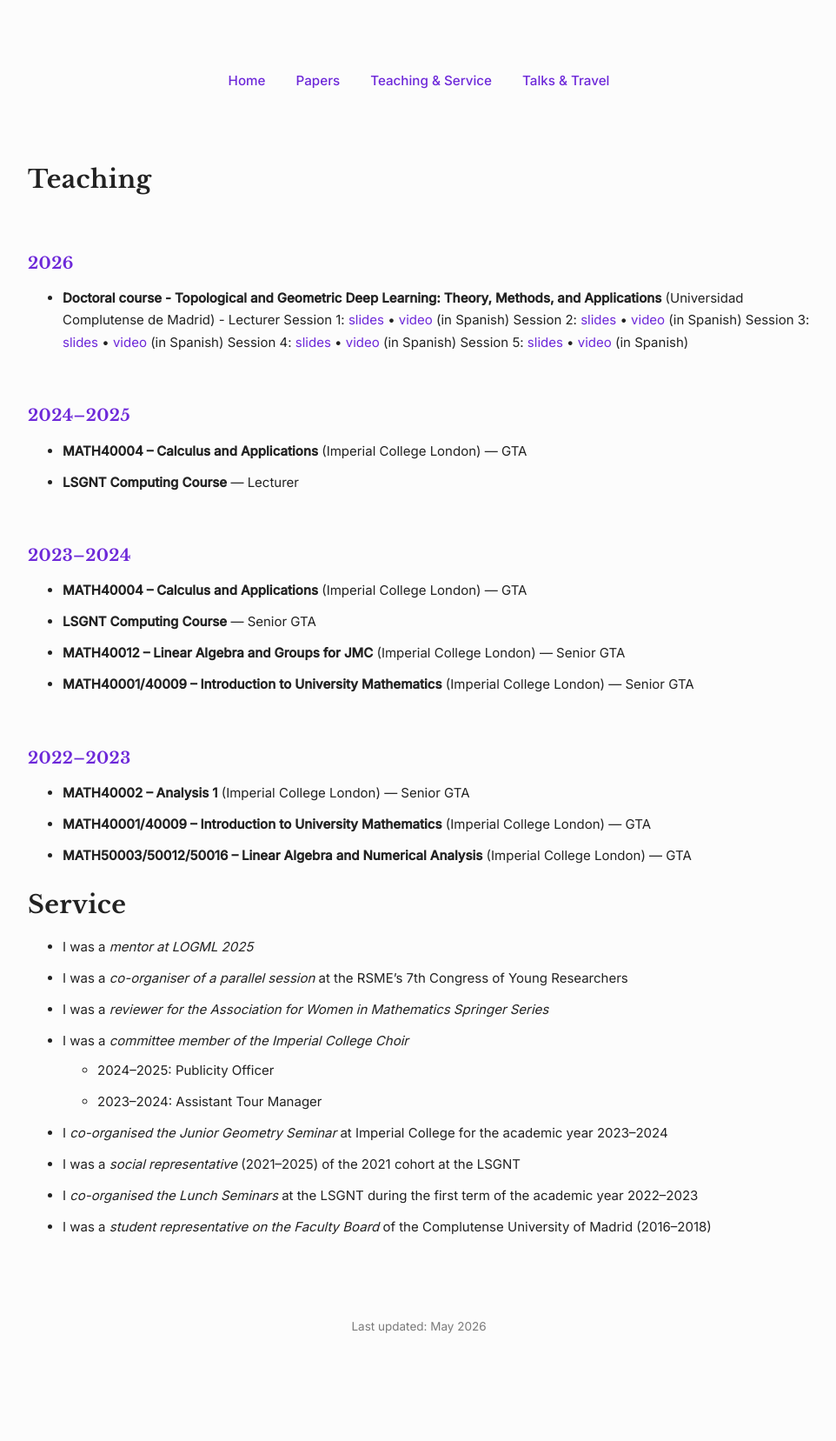
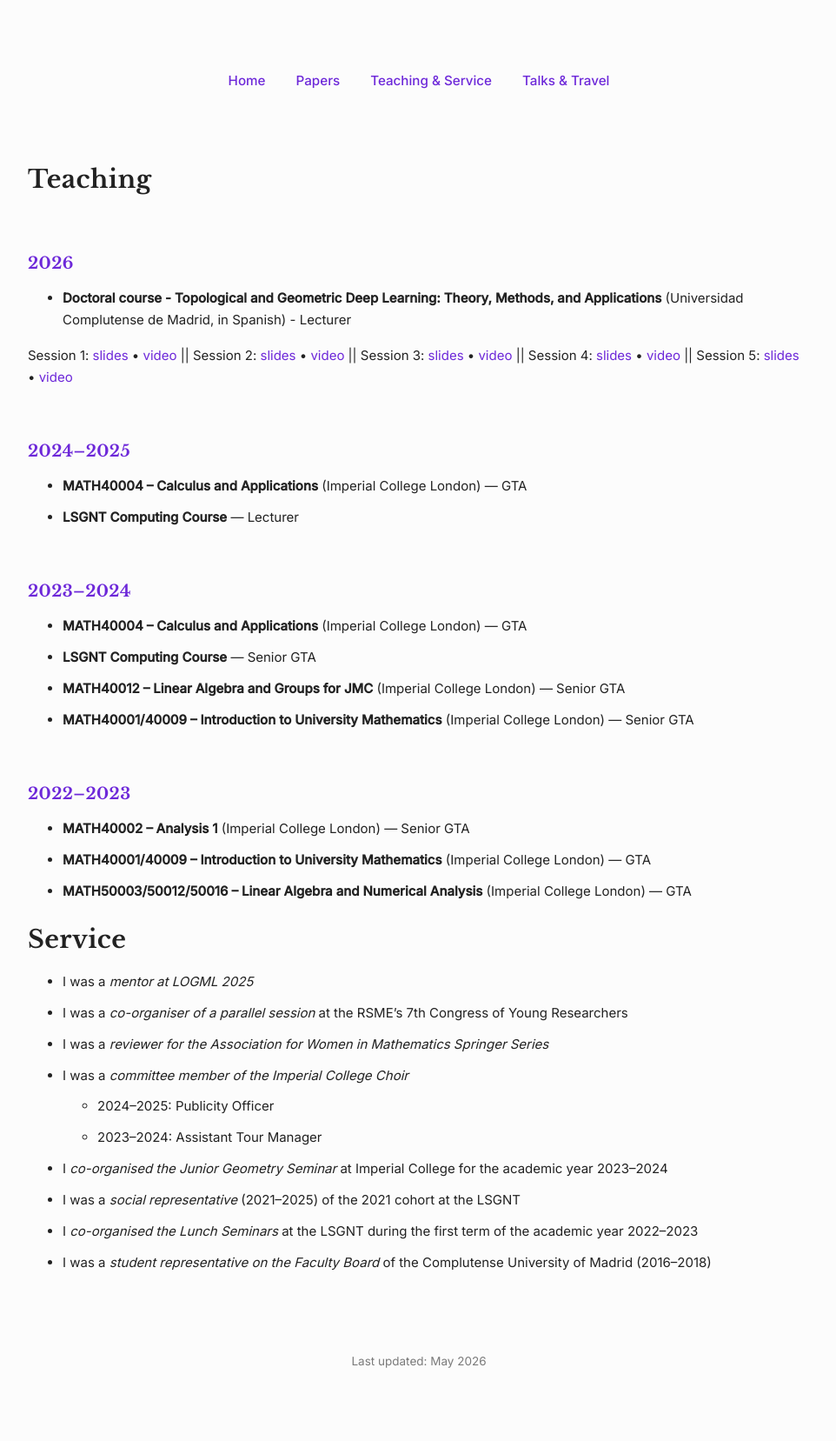
Before and after one commit to inesgare/inesgare.github.io, a Jekyll site: the page built from teaching.md, in a window 1280 px wide. Shown: the whole page at 87% size, without its empty margins (158-1120 px from the left). Built offline with Jekyll 4.4.1, drawn with Linux system fonts in a browser that asks for light colours; before the commit the page ends 1617 px from its top, so only the background shows below that.

Commit message:
change the teaching.md file

```diff
--- a/teaching.md
+++ b/teaching.md
@@ -6,12 +6,13 @@
 
 ## 2026
 
-- **Doctoral course - Topological and Geometric Deep Learning: Theory, Methods, and Applications** (Universidad Complutense de Madrid) - Lecturer
-Session 1: [slides](docs/session-1.pdf) &bull; [video](https://www.youtube.com/watch?v=ulDG8q5DmeE) (in Spanish)
-Session 2: [slides](docs/session-2.pdf) &bull; [video](https://www.youtube.com/watch?v=NeMBwgLs4nw) (in Spanish)
-Session 3: [slides](docs/session-3.pdf) &bull; [video](https://www.youtube.com/watch?v=k91GEMZp3JE) (in Spanish)
-Session 4: [slides](docs/session-4.pdf) &bull; [video](https://www.youtube.com/watch?v=jbNIGMaDqaY) (in Spanish)
-Session 5: [slides](docs/session-5.pdf) &bull; [video](https://www.youtube.com/watch?v=8ScVgSXzYmE&t=1s) (in Spanish)
+- **Doctoral course - Topological and Geometric Deep Learning: Theory, Methods, and Applications** (Universidad Complutense de Madrid, in Spanish) - Lecturer
+
+Session 1: [slides](docs/session-1.pdf) &bull; [video](https://www.youtube.com/watch?v=ulDG8q5DmeE) ||
+Session 2: [slides](docs/session-2.pdf) &bull; [video](https://www.youtube.com/watch?v=NeMBwgLs4nw) ||
+Session 3: [slides](docs/session-3.pdf) &bull; [video](https://www.youtube.com/watch?v=k91GEMZp3JE) ||
+Session 4: [slides](docs/session-4.pdf) &bull; [video](https://www.youtube.com/watch?v=jbNIGMaDqaY) ||
+Session 5: [slides](docs/session-5.pdf) &bull; [video](https://www.youtube.com/watch?v=8ScVgSXzYmE&t=1s)
 
 ## 2024–2025
 
```
